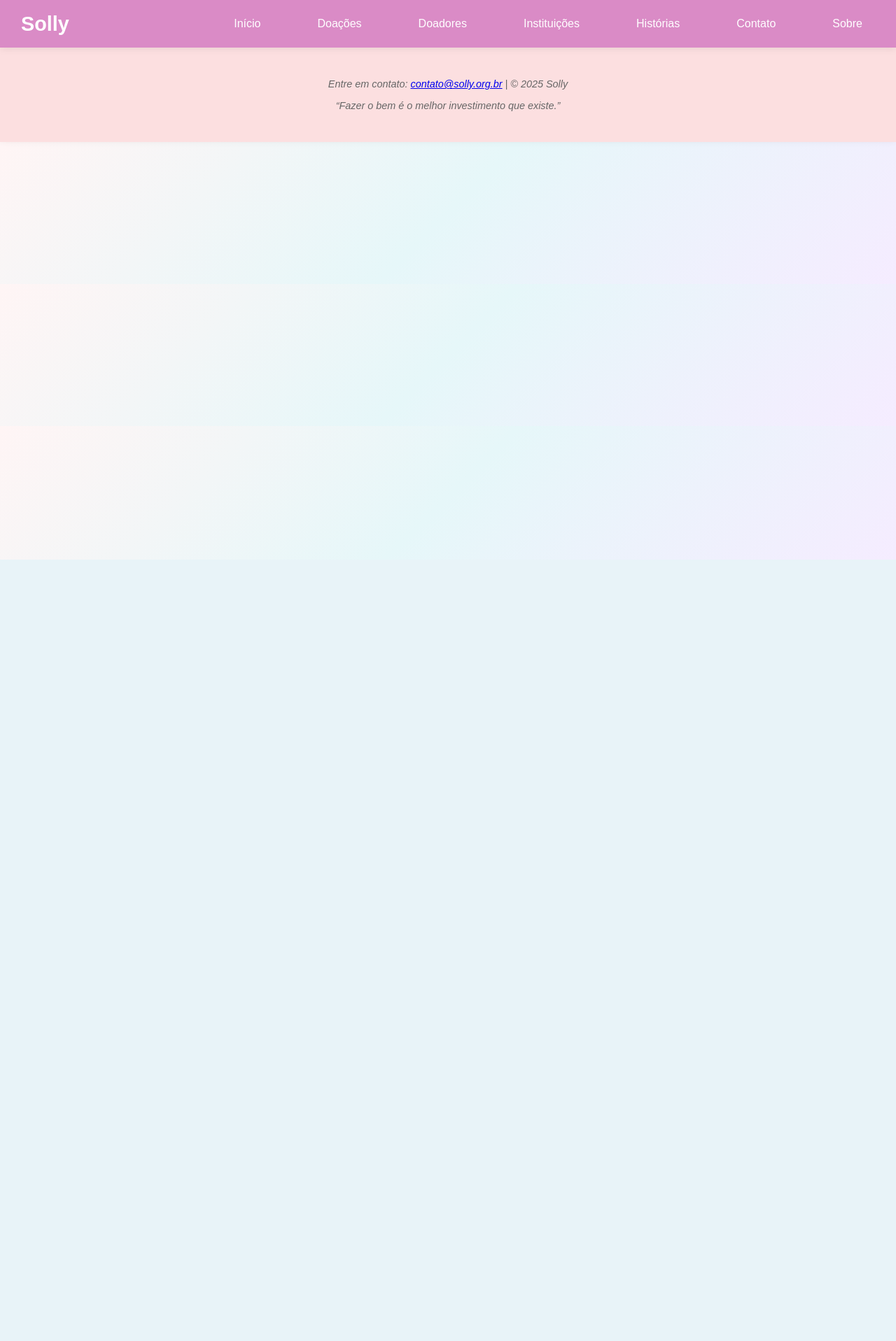
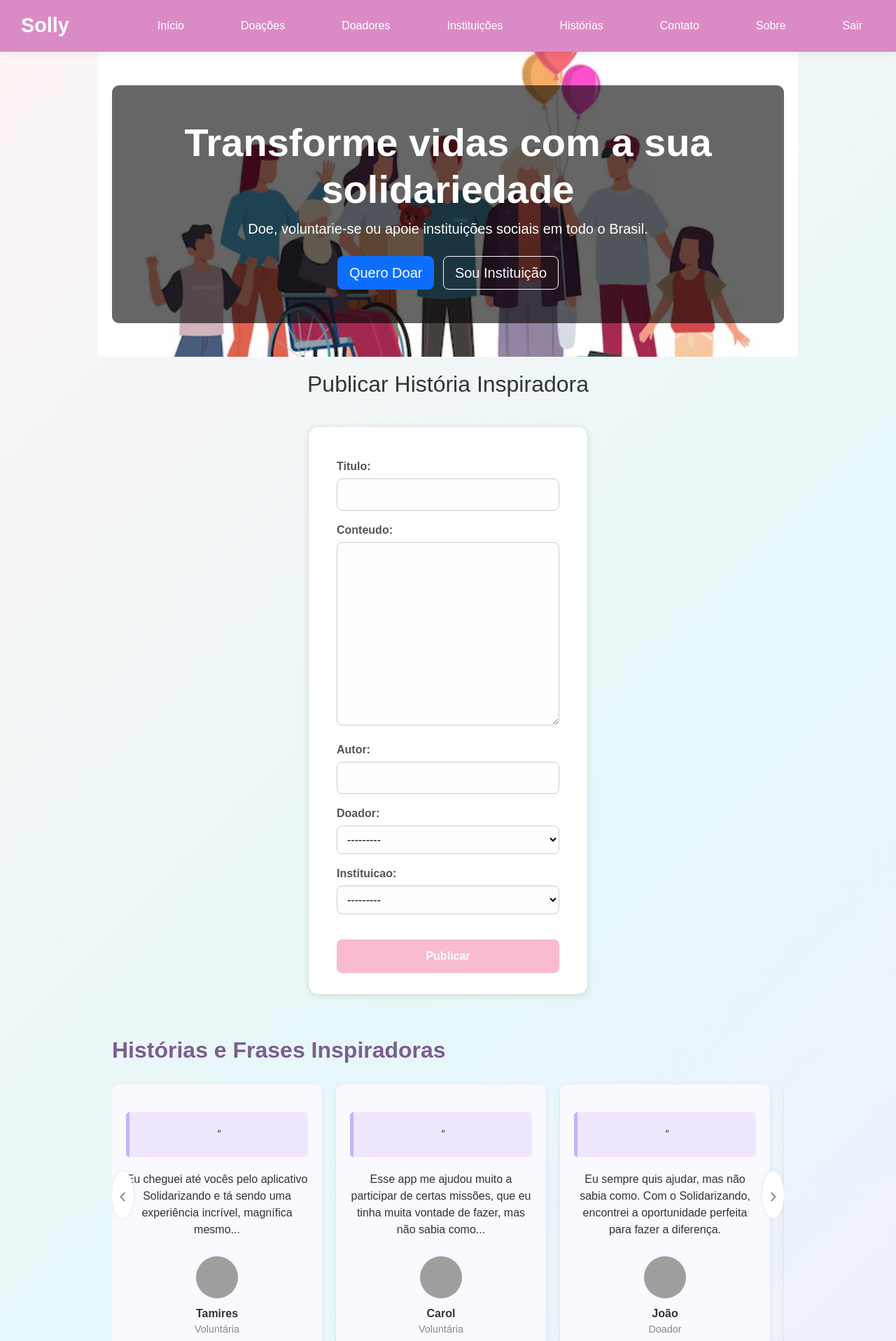
Before and after one commit to anacarolinetrajano/SolidariedadeEmA-o, a Django app: page /cadastrar/historia-inspiradora/ in a window 1280 px wide. Shown: the top 1917 px of the page at 70% size. Before the commit the page ends 800 px from the top, so only its background shows below. Run offline with Django 4.2, Linux system fonts and the light colour scheme; a user stored in the database is signed in; data comes from the database, SQL or seed files in the repository; grey boxes are pictures that could not be loaded.

Commit message:
Arrumamos muita coisa

```diff
--- a/paginasweb/templates/paginasweb/form.html
+++ b/paginasweb/templates/paginasweb/form.html
@@ -1,4 +1,4 @@
-{% extends "paginasweb/modelo.html" %}
+{% extends "paginasweb/index.html" %}
 
 
 {% block conteudo %}
--- a/paginasweb/templates/paginasweb/index.html
+++ b/paginasweb/templates/paginasweb/index.html
@@ -11,6 +11,7 @@
   <meta property="og:description" content="Doe, voluntarie-se e ajude a transformar vidas com a plataforma Solly.">
   <meta property="og:image" content="{% static 'img/doação.png' %}">
   <meta property="og:type" content="website">
+  <link href="https://cdn.jsdelivr.net/npm/bootstrap@5.3.3/dist/css/bootstrap.min.css" rel="stylesheet">
   <link rel="stylesheet" href="{% static 'css/estilo.css' %}">
 </head>
 <body>
@@ -20,54 +21,73 @@
     <div class="logo" aria-label="Logo Solly">Solly</div>
     <nav id="menu">
       <a href="{% url 'index' %}" class="nav-btn">Início</a>
-      <a href="{% url 'listar-doacao' %}" class="nav-btn">Doações</a>
-      <a href="{% url 'listar-doador' %}" class="nav-btn">Doadores</a>
-      <a href="{% url 'listar-instituicao' %}" class="nav-btn">Instituições</a>
-      <a href="{% url 'listar-historia-inspiradora' %}" class="nav-btn">Histórias</a>
+      <a href="{% url 'doacaoList' %}" class="nav-btn">Doações</a>
+      <a href="{% url 'doadorList' %}" class="nav-btn">Doadores</a>
+      <a href="{% url 'instituicaoList' %}" class="nav-btn">Instituições</a>
+      <a href="{% url 'historias-inspiradorasList' %}" class="nav-btn">Histórias</a>
       <a href="#" class="nav-btn">Contato</a>
       <a href="{% url 'sobre' %}" class="nav-btn">Sobre</a>
+      {% if user.is_authenticated %}
+        <a href="{% url 'logout' %}" class="nav-btn">Sair</a>
+      {% else %}
+        <a href="{% url 'login' %}" class="nav-btn">Entrar</a>
+        <a href="{% url 'registrar' %}" class="nav-btn btn-principal">Registrar</a>
+      {% endif %}
     </nav>
     <button class="menu-toggle" aria-label="Abrir Menu" onclick="toggleMenu()">☰</button>
   </header>
 
-  <!-- HERO SLIDER -->
-  {% block header %}
-  <section class="hero-slider" role="region" aria-label="Destaques">
-    <div class="slide" style="background-image: url('{% static "img/grupo.avif" %}');">
-      <div class="slide-content">
-        <h1>Conectando Solidariedade</h1>
-        <p>Voluntarie-se para causas que combinam com você. Faça parte!</p>
-        <div class="botoes">
-          <a href="#">Seja Doador</a>
-          <a href="{% url 'historias-inspiradoras' %}">Veja Histórias</a>
-        </div>
-      </div>
-    </div>
-
-  </section>
-  {% endblock header %}
-
-  <!-- COMO DOAR -->
-  {% block voluntario_doador %}
-  <section class="como-doar">
-    <h2>COMO DOAR</h2>
-    <p>Quer contribuir com o trabalho realizado na Fundação Solidariedade?</p>
-    <div class="opcoes-doacao">
-      <div class="item-doacao">
-        <img src="{% static 'img/imposto.png' %}" alt="Ícone imposto de renda">
-        <h3>Imposto de Renda</h3>
-      </div>
-      <div class="item-doacao">
-        <img src="{% static 'img/porquinho.png' %}" alt="Ícone depósito bancário">
-        <h3>Depósito Bancário</h3>
-      </div>
-      <div class="item-doacao">
-        <img src="{% static 'img/doar.png' %}" alt="Ícone bens de consumo">
-        <h3>Bens de Consumo</h3>
+  <section class="text-center bg-light py-5" style="background-image: url('{% static "img/grupo.avif" %}'); background-size: cover; background-position: center;">
+    <div class="container text-white p-5" style="background: rgba(0,0,0,0.6); border-radius: 10px;">
+      <h1 class="display-4 fw-bold">Transforme vidas com a sua solidariedade</h1>
+      <p class="lead">Doe, voluntarie-se ou apoie instituições sociais em todo o Brasil.</p>
+      <div class="mt-4">
+        <a href="{% url 'cadastrar-doador' %}" class="btn btn-primary btn-lg me-2">Quero Doar</a>
+        <a href="{% url 'cadastrar-instituicao' %}" class="btn btn-outline-light btn-lg">Sou Instituição</a>
       </div>
     </div>
   </section>
-  {% endblock voluntario_doador %}
+
+
+  {% block conteudo %}
+  <section class="impacto">
+    <h2>Nosso Impacto</h2>
+    <div class="impacto-cards">
+      <div class="impacto-item">
+        <h3>+500</h3>
+        <p>Doadores ativos</p>
+      </div>
+      <div class="impacto-item">
+        <h3>+200</h3>
+        <p>Instituições cadastradas</p>
+      </div>
+      <div class="impacto-item">
+        <h3>+10.000</h3>
+        <p>Pessoas ajudadas</p>
+      </div>
+    </div>
+  </section>
+
+  <!-- SEÇÃO PROJETOS EM DESTAQUE -->
+  <section class="projetos">
+    <h2>Projetos em Destaque</h2>
+    <div class="projetos-cards">
+      <div class="projeto">
+        <img src="{% static 'img/projeto1.jpg' %}" alt="Projeto Educação para Todos">
+        <h3>Educação para Todos</h3>
+        <p>Oferece reforço escolar gratuito para crianças carentes.</p>
+        <a href="#" class="btn-secundario">Apoiar Projeto</a>
+      </div>
+      <div class="projeto">
+        <img src="{% static 'img/projeto2.jpg' %}" alt="Ação Contra a Fome">
+        <h3>Ação Contra a Fome</h3>
+        <p>Distribuição de cestas básicas em comunidades vulneráveis.</p>
+        <a href="#" class="btn-secundario">Apoiar Projeto</a>
+      </div>
+    </div>
+  </section>
+  {% endblock conteudo %}
+
 
   <!-- DEPOIMENTOS -->
   {% block depoimentos %}
@@ -114,6 +134,7 @@
 
   <!-- FAQ -->
   {% block faq %}
+
   <section class="faq-section">
     <h2>FAQ - Perguntas Frequentes</h2>
 
@@ -159,14 +180,17 @@
       </div>
     </div>
   </section>
-
-    <!-- Restante das perguntas já existentes -->
-  </section>
   {% endblock faq %}
 
   <!-- FOOTER -->
   <footer>
     <p>Entre em contato: <a href="mailto:contato@solly.org.br">contato@solly.org.br</a> | © 2025 Solly</p>
+    <div class="footer-links">
+      <a href="#">Política de Privacidade</a> |
+      <a href="#">Termos de Uso</a> |
+      <a href="#">Facebook</a> |
+      <a href="#">Instagram</a>
+    </div>
     <p>“Fazer o bem é o melhor investimento que existe.”</p>
     <button id="btnTop" onclick="scrollToTop()" aria-label="Voltar ao topo">↑</button>
   </footer>
@@ -202,13 +226,6 @@
     }
     setInterval(() => changeSlide(1), 10000);
 
-    // FAQ interativo
-    document.querySelectorAll(".faq-question").forEach(button => {
-      button.addEventListener("click", () => {
-        button.nextElementSibling.classList.toggle("open");
-      });
-    });
-
     // Voltar ao topo
     function scrollToTop() {
       window.scrollTo({ top: 0, behavior: 'smooth' });
--- a/paginasweb/templates/paginasweb/lista/doacaoList.html
+++ b/paginasweb/templates/paginasweb/lista/doacaoList.html
@@ -1,4 +1,4 @@
-{% extends "paginasweb/modelo.html" %}
+{% extends "paginasweb/index.html" %}
 
 {% load static %}
 
--- a/paginasweb/templates/paginasweb/lista/doadorList.html
+++ b/paginasweb/templates/paginasweb/lista/doadorList.html
@@ -1,4 +1,4 @@
-{% extends "paginasweb/modelo.html" %}
+{% extends "paginasweb/index.html" %}
 
 {% load static %}
 
--- a/paginasweb/templates/paginasweb/lista/historias_inspiradorasList.html
+++ b/paginasweb/templates/paginasweb/lista/historias_inspiradorasList.html
@@ -1,4 +1,4 @@
-{% extends "paginasweb/modelo.html" %}
+{% extends "paginasweb/index.html" %}
 
 {% load static %}
 
--- a/paginasweb/templates/paginasweb/lista/instituicaoList.html
+++ b/paginasweb/templates/paginasweb/lista/instituicaoList.html
@@ -1,4 +1,4 @@
-{% extends "paginasweb/modelo.html" %}
+{% extends "paginasweb/index.html" %}
 
 {% load static %}
 
--- a/paginasweb/urls.py
+++ b/paginasweb/urls.py
@@ -8,11 +8,13 @@ from .views import (
     Historia_InspiradorasCreate, Historia_InspiradorasUpdate, Historia_InspiradorasDelete,
     DoadorList, InstituicaoList, DoacaoList, Historia_InspiradorasList, StatusList
 )
-
+from .views import CadastroUsuarioView
 from django.contrib.auth import views as auth_views
 
 urlpatterns = [
-    #Criar rota para página de login
+    # Rota para o cadastro de usuário
+    path("registrar/", CadastroUsuarioView.as_view(), name="registrar"),
+
     path("login/", auth_views.LoginView.as_view(
          template_name = 'paginasweb/form.html',
           extra_context = {'titulo' : "Autentificação ", "botao" : "Entrar"}
@@ -49,11 +51,11 @@ urlpatterns = [
     path("deletar/status/<int:pk>/", StatusDelete.as_view(), name="deletar-status"),
     path("deletar/historia-inspiradora/<int:pk>/", Historia_InspiradorasDelete.as_view(), name="deletar-historia-inspiradora"),
 
-    path("listar/doador/", DoadorList.as_view(), name="listar-doador"),
-    path("listar/instituicao/", InstituicaoList.as_view(), name="listar-instituicao"),
-    path("listar/doacao/", DoacaoList.as_view(), name="listar-doacao"),
-    path("listar/status/", StatusList.as_view(), name="listar-status"),
-    path("listar/historias-inspiradoras/", Historia_InspiradorasList.as_view(), name="listar-historia-inspiradora"),
+    path("listar/doador/", DoadorList.as_view(), name="doadorList"),
+    path("listar/instituicao/", InstituicaoList.as_view(), name="instituicaoList"),
+    path("listar/doacao/", DoacaoList.as_view(), name="doacaoList"),
+    path("listar/status/", StatusList.as_view(), name="statusList"),
+    path("listar/historias-inspiradoras/", Historia_InspiradorasList.as_view(), name="historias-inspiradorasList"),
 
 
 ]
--- a/paginasweb/views.py
+++ b/paginasweb/views.py
@@ -6,6 +6,35 @@ from django.contrib.messages.views import SuccessMessageMixin
 from django.contrib import messages # Importar messages
 
 from .models import Doador, Instituicao, Status, Doacao, Historia_Inspiradoras
+# Adicione as importações no início do arquivo
+from django.urls import reverse_lazy
+from django.views.generic.edit import CreateView
+from django.contrib.auth.models import User, Group
+from .forms import UsuarioCadastroForm
+
+
+# Crie a view no final do arquivo ou em outro local que faça sentido
+class CadastroUsuarioView(CreateView):
+    model = User
+    # Não tem o fields, pois ele é definido no forms.py
+    form_class = UsuarioCadastroForm
+    # Pode utilizar o seu form padrão
+    template_name = 'paginasweb/form.html'
+    success_url = reverse_lazy('login')
+    extra_context = {'titulo' : "Cadastrar Doador", "botao" : "Cadastrar"}
+
+
+    def form_valid(self, form):
+        # Faz o comportamento padrão do form_valid
+        url = super().form_valid(form)
+        # Busca ou cria um grupo com esse nome
+        grupo, criado = Group.objects.get_or_create(name='Estudante')
+        # Acessa o objeto criado e adiciona o usuário no grupo acima
+        self.object.groups.add(grupo)
+        # Retorna a URL de sucesso
+        return url
+
+
 
 # Views para Páginas Estáticas
 class PaginaInicial(TemplateView):
--- a/static/css/estilo.css
+++ b/static/css/estilo.css
@@ -171,53 +171,6 @@ body {
   color: #333;
 }
 
-/* Cabeçalho */
-header {
-  background-color: #ffdcdc;
-  padding: 20px;
-  display: flex;
-  align-items: center;
-  justify-content: space-between;
-  flex-wrap: wrap;
-  text-align: center;
-}
-
-.logo-container {
-  display: flex;
-  align-items: center;
-  justify-content: center;
-  gap: 10px;
-  margin: auto;
-}
-
-.logo-container img {
-  height: 100px;
-  width: 100px;
-  margin-right: 15px;
-}
-
-.logo-container h1 {
-  font-size: 2.5em;
-  color: #a0527a;
-  font-family: 'Ubuntu', sans-serif;
-  margin: 0;
-}
-
-/* Top Bar */
-.top-bar {
-  position: fixed;
-  top: 0;
-  left: 0;
-  width: 100%;
-  background-color: #fff5f5;
-  padding: 10px 40px;
-  display: flex;
-  justify-content: space-between;
-  align-items: center;
-  box-shadow: 0 2px 10px rgba(0, 0, 0, 0.1);
-  z-index: 999;
-}
-
 /* Botões */
 .button-container {
   display: flex;
```
Also changed, not shown: other parts of static/css/estilo.css (+0 -44 lines), paginasweb/forms.py (added, +29 -0 lines), paginasweb/templates/paginasweb/historias-inspiradoras.html (deleted, +0 -73 lines), paginasweb/templates/paginasweb/sobre.html (+19 -12 lines), paginasweb/templates/paginasweb/voluntariado.html (deleted).
